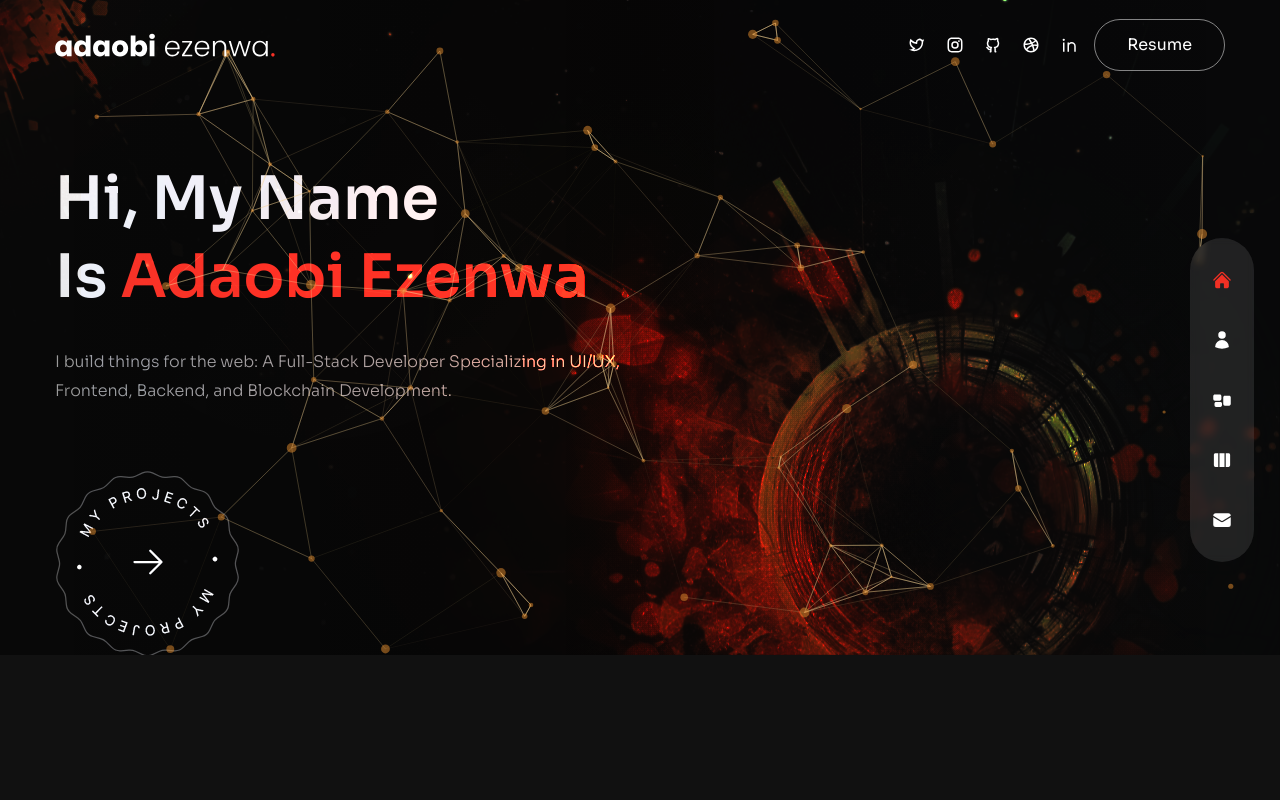
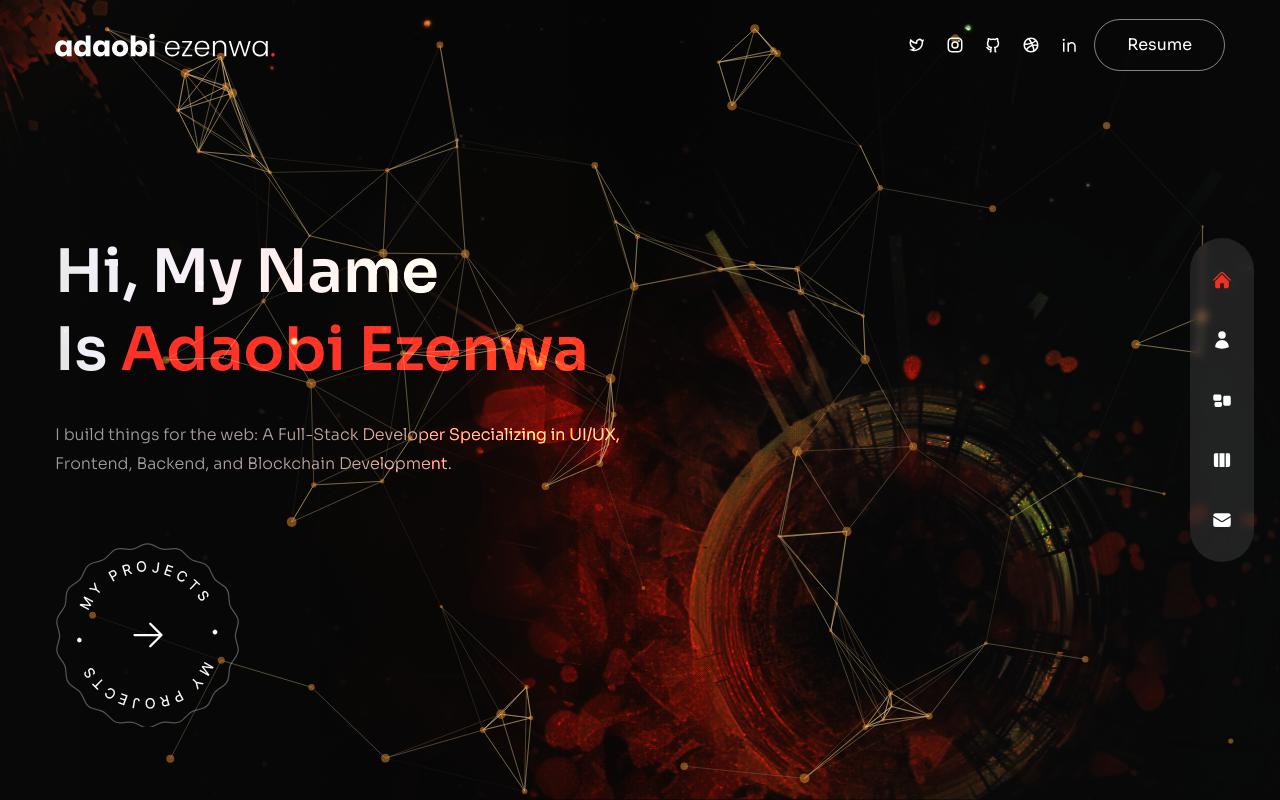
Before and after one commit to halfdobis/next-portfolio, a Next.js app: page / in a window 1280 px wide. Built offline with nearby package versions, Linux system fonts and the light colour scheme.

Commit message:
css-fixes

```diff
--- a/styles/globals.css
+++ b/styles/globals.css
@@ -20,10 +20,10 @@
 
 @layer base {
   body {
-    @apply bg-secondary overflow-auto leading-relaxed;
+    @apply bg-secondary overflow-hidden leading-relaxed;
   }
   .page {
-    @apply w-full min-h-full overflow-x-auto;
+    @apply w-full h-screen overflow-hidden;
   }
   .h1 {
     @apply text-[35px] leading-tight md:text-[60px] md:leading-[1.3] mb-8 font-semibold;
@@ -46,6 +46,6 @@
     @apply bg-transparent outline-none focus:ring-1 focus:ring-accent border border-white/20 placeholder:text-white/30 placeholder:font-light;
   }
   .textarea {
-    @apply w-full h-[180px] p-6 capitalize rounded-lg;
+    @apply w-full h-[180px] p-6 capitalize rounded-lg resize-none;
   }
 }
```
